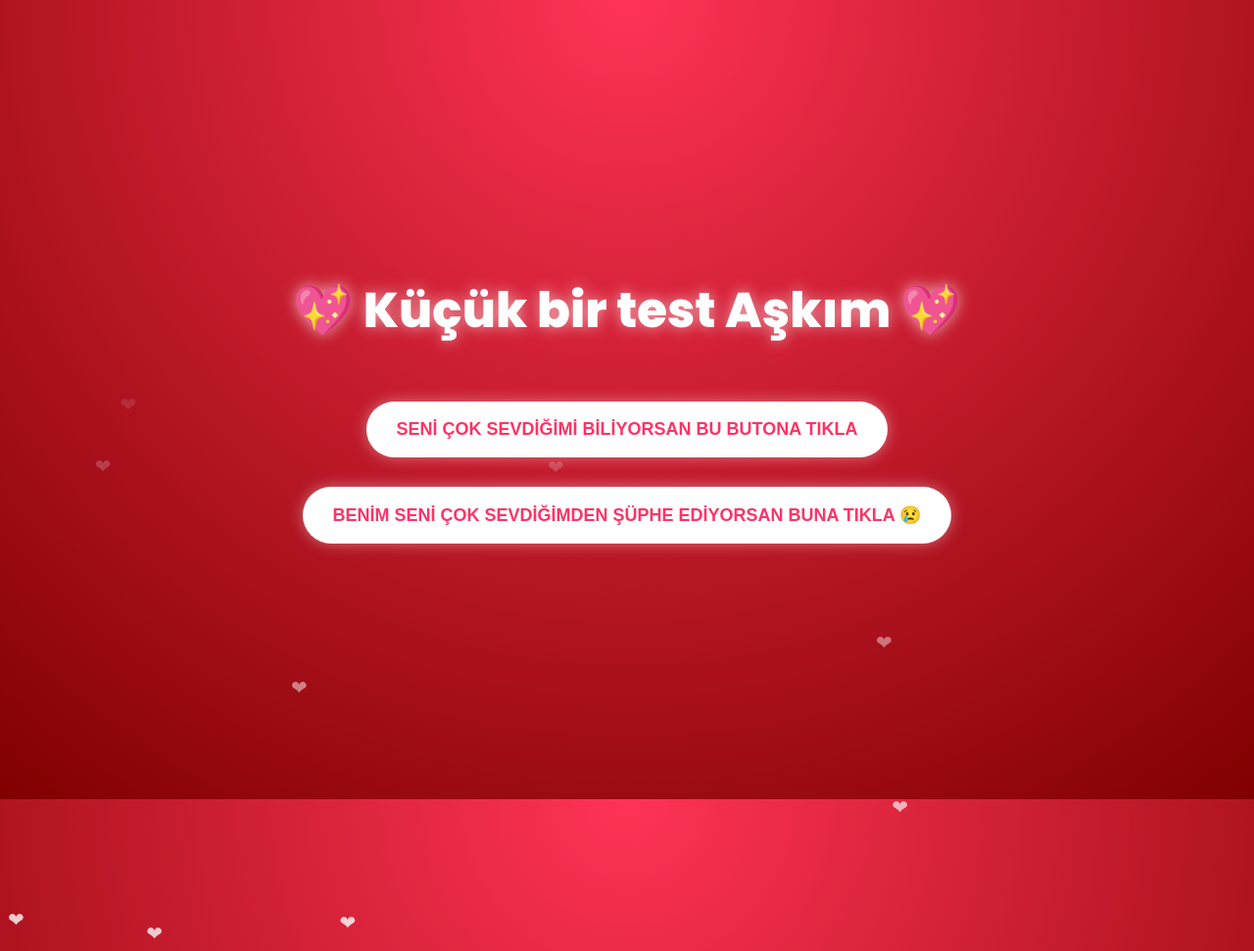
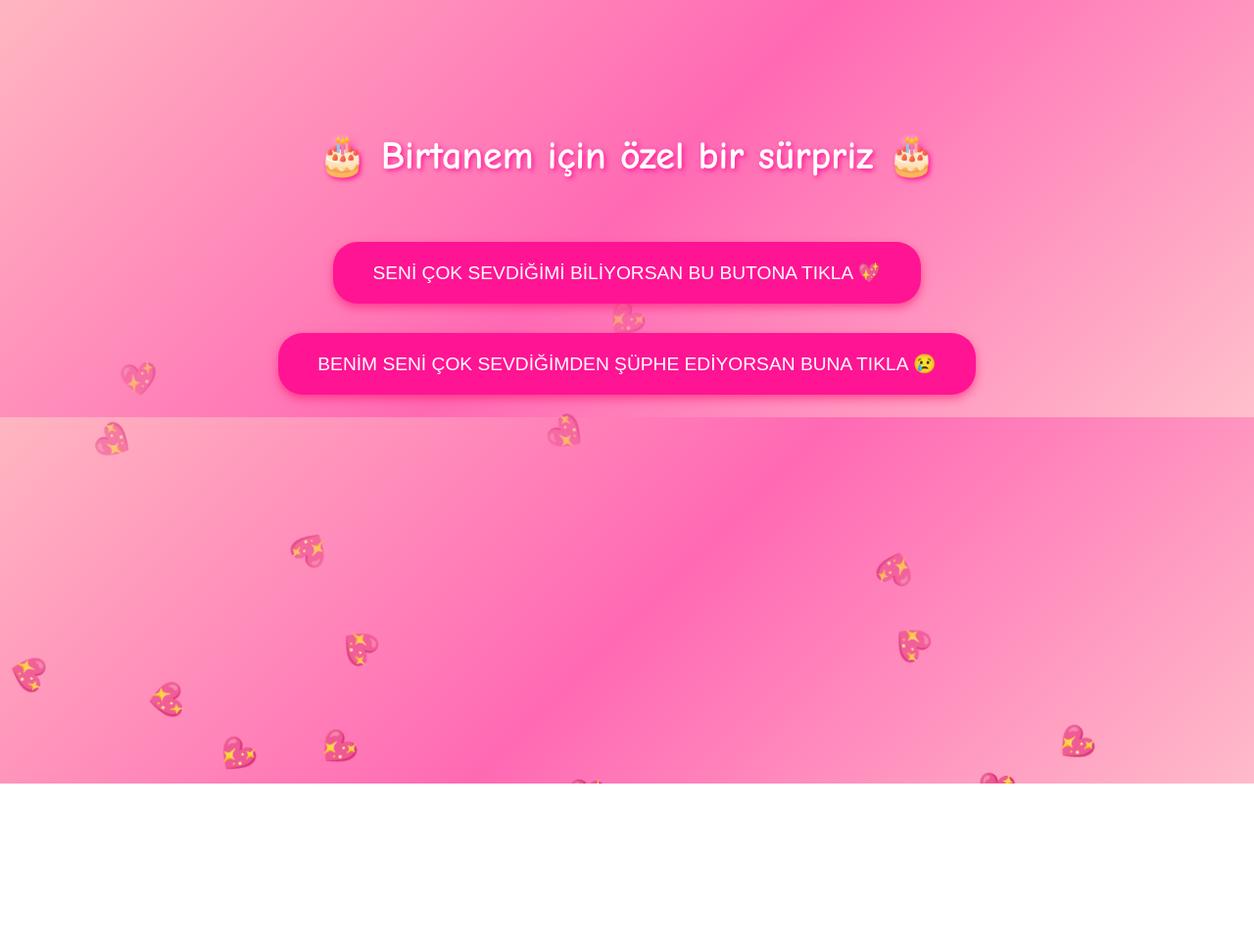
Before and after one commit to tamerpak19-svg/sevval, a plain HTML site: page index.html in a window 1280 px wide. Shown: the top 971 px of the page at 98% size. After the commit the page ends 800 px from the top, so only its background shows below. Drawn offline with Linux system fonts and the light colour scheme.

Commit message:
Add files via upload

```diff
--- a/index.html
+++ b/index.html
@@ -1,83 +1,91 @@
-<!doctype html>
+<!DOCTYPE html>
 <html lang="tr">
 <head>
-  <meta charset="utf-8" />
-  <meta name="viewport" content="width=device-width,initial-scale=1" />
-  <title>Şevval — Küçük Bir Sürpriz 💘</title>
-  <link href="https://fonts.googleapis.com/css2?family=Poppins:wght@300;600;800&display=swap" rel="stylesheet">
+  <meta charset="UTF-8">
+  <meta name="viewport" content="width=device-width, initial-scale=1.0">
+  <title>Doğum Günü Sürprizi 🎉</title>
   <style>
-    body{
-      height:100vh;
-      display:flex;
-      flex-direction:column;
-      align-items:center;
-      justify-content:center;
-      font-family:'Poppins',sans-serif;
-      background:radial-gradient(circle at top, #ff3355, #800000);
-      color:#fff;
-      text-align:center;
-      overflow:hidden;
+    body {
+      background: linear-gradient(135deg, #ffb6c1, #ff69b4, #ffc0cb);
+      font-family: 'Comic Sans MS', cursive, sans-serif;
+      text-align: center;
+      padding-top: 100px;
+      color: white;
+      overflow: hidden;
     }
-    h1{
-      font-size:clamp(28px,5vw,50px);
-      margin-bottom:40px;
-      text-shadow:0 0 15px rgba(255,255,255,0.6);
+
+    h1 {
+      font-size: 2.5rem;
+      margin-bottom: 50px;
+      text-shadow: 2px 2px 5px #ff1493;
     }
-    button{
-      margin:15px;
-      background:#fff;
-      color:#ff3366;
-      border:none;
-      padding:18px 30px;
-      border-radius:35px;
-      font-size:18px;
-      font-weight:700;
-      cursor:pointer;
-      box-shadow:0 0 15px rgba(255,255,255,0.4);
-      transition:all .3s ease;
+
+    button {
+      background-color: #ff1493;
+      border: none;
+      color: white;
+      padding: 20px 40px;
+      margin: 15px;
+      font-size: 1.2rem;
+      border-radius: 25px;
+      cursor: pointer;
+      transition: all 0.3s ease;
+      box-shadow: 0px 4px 10px rgba(255, 0, 102, 0.5);
     }
-    button:hover{
-      background:#ff3366;
-      color:#fff;
-      transform:scale(1.1);
-      box-shadow:0 0 25px rgba(255,255,255,0.6);
+
+    button:hover {
+      background-color: #ff69b4;
+      transform: scale(1.1);
     }
-    .hearts{
-      position:absolute;
-      font-size:20px;
-      opacity:0.5;
-      animation:float 6s linear infinite;
+
+    .hearts {
+      position: fixed;
+      top: 0;
+      left: 0;
+      width: 100%;
+      height: 100%;
+      overflow: hidden;
+      z-index: -1;
     }
-    @keyframes float{
-      0%{transform:translateY(100vh);opacity:0;}
-      30%{opacity:0.8;}
-      100%{transform:translateY(-10vh);opacity:0;}
+
+    .heart {
+      position: absolute;
+      color: #fff;
+      font-size: 2rem;
+      animation: float 10s infinite ease-in;
+    }
+
+    @keyframes float {
+      from { transform: translateY(100vh) rotate(0deg); opacity: 1; }
+      to { transform: translateY(-10vh) rotate(720deg); opacity: 0; }
     }
   </style>
 </head>
 <body>
-  <h1>💖 Küçük bir test Aşkım 💖</h1>
+  <h1>🎂 Birtanem için özel bir sürpriz 🎂</h1>
 
-  <button onclick="goToLove()">SENİ ÇOK SEVDİĞİMİ BİLİYORSAN BU BUTONA TIKLA</button>
+  <button onclick="goToLove()">SENİ ÇOK SEVDİĞİMİ BİLİYORSAN BU BUTONA TIKLA 💖</button>
   <button onclick="goToLove()">BENİM SENİ ÇOK SEVDİĞİMDEN ŞÜPHE EDİYORSAN BUNA TIKLA 😢</button>
 
+  <div class="hearts" id="hearts"></div>
+
   <script>
-    // İki buton da aynı sayfaya götürür
-    function goToLove(){
-      window.location.href = "seviyorum.html"; // Diğer dosyanın adı bu olacak
+    function goToLove() {
+      window.location.href = "love.html";
     }
 
-    // Arka planda uçan kalpler
-    function createHeart(){
-      const h=document.createElement('div');
-      h.classList.add('hearts');
-      h.textContent='❤';
-      h.style.left=Math.random()*100+'vw';
-      h.style.animationDuration=3+Math.random()*4+'s';
-      document.body.appendChild(h);
-      setTimeout(()=>h.remove(),7000);
+    // kalpler animasyonu
+    const heartsContainer = document.getElementById("hearts");
+    function createHeart() {
+      const heart = document.createElement("div");
+      heart.classList.add("heart");
+      heart.style.left = Math.random() * 100 + "vw";
+      heart.style.animationDuration = (5 + Math.random() * 5) + "s";
+      heart.innerHTML = "💖";
+      heartsContainer.appendChild(heart);
+      setTimeout(() => heart.remove(), 10000);
     }
-    setInterval(createHeart,400);
+    setInterval(createHeart, 300);
   </script>
 </body>
 </html>
```
Also changed, not shown: love.html (added, +145 -0 lines).
